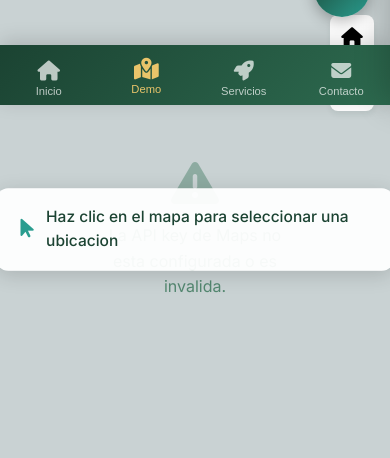
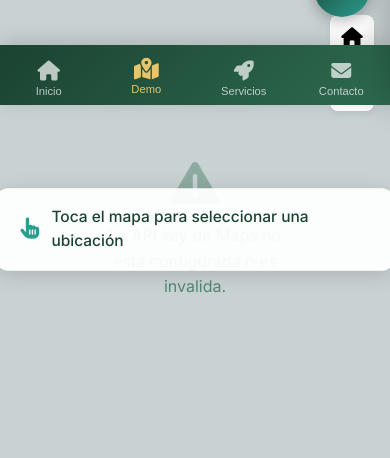
Before and after one commit to theChosen16/Demo_geofeedback, a Flask app: page / in a window 390 px wide. Shown: the part 739-1197 px from the top of the page. Run offline with Flask 3, Linux system fonts and the light colour scheme; data that the repository does not hold is empty; some libraries are stand-ins or nearby versions.

Commit message:
fix: update map hint to touch-friendly Tap/Toca vocabulary on mobile

```diff
--- a/api/templates/index.html
+++ b/api/templates/index.html
@@ -162,8 +162,8 @@
             </div>
             <div class="map-hint-overlay" id="map-hint">
               <div class="map-hint-content">
-                <i class="fas fa-mouse-pointer"></i>
-                <span data-en="Click the map to select a location">Haz clic en el mapa para seleccionar una ubicacion</span>
+                <i class="fas fa-hand-pointer"></i>
+                <span data-en="Tap the map to select a location">Toca el mapa para seleccionar una ubicación</span>
               </div>
             </div>
             <div class="map-controls">
```
